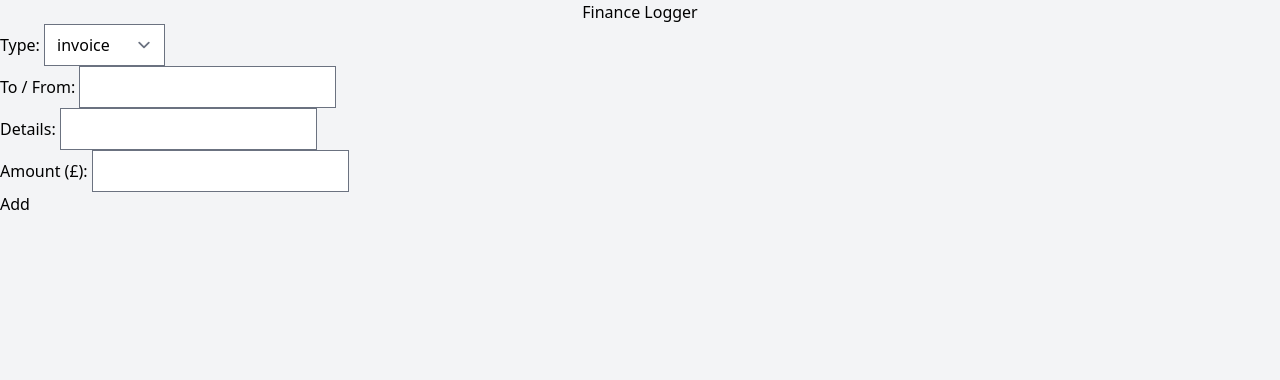
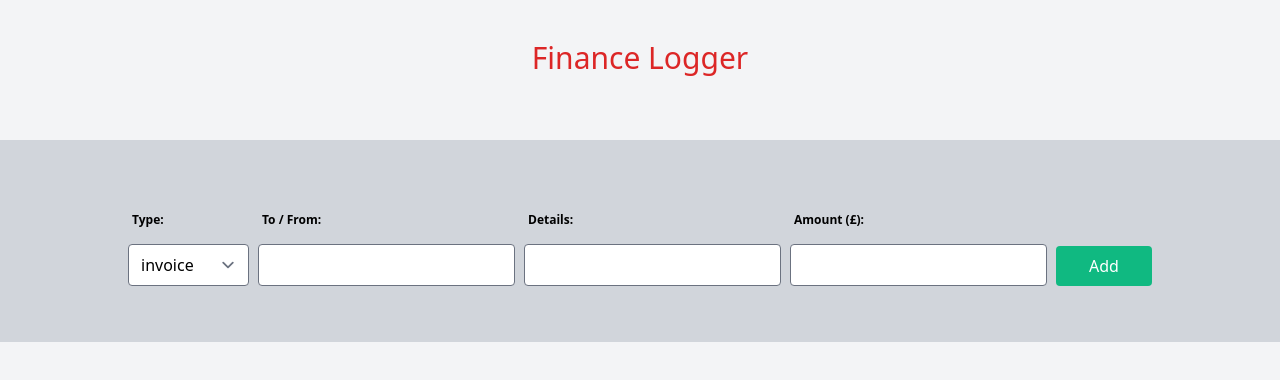
Before and after one commit to TannyWeb/TypeScript-money-tracker, a website built with webpack: page src/html/index.html in a window 1280 px wide. Built offline with nearby package versions, Linux system fonts and the light colour scheme.

Commit message:
tailwind design added to html

```diff
--- a/src/html/index.html
+++ b/src/html/index.html
@@ -11,36 +11,36 @@
 
 <body class="font-sans bg-gray-100">
   <div class="wrapper m-auto max-w-5xl">
-    <h1 class=" text-center">Finance Logger</h1>
+    <h1 class=" text-center text-red-600 my-10 text-3xl">Finance Logger</h1>
 
-    <ul class="item-list">
+    <ul class="item-list p-0 list-none">
 
     </ul>
 
   </div>
 
-  <footer>
-    <form action="" class="new-item-form">
-      <div class="field">
-        <label>Type:</label>
-        <select name="" id="type">
+  <footer class=" bg-gray-300 p-14 mt-16">
+    <form action="" class="new-item-form max-w-5xl m-auto text-left lg:flex lg:justify-between lg:items-center">
+      <div class="field inline-block">
+        <label class=" block font-bold text-xs my-4 ml-1">Type:</label>
+        <select name="" id="type" class="rounded">
           <option value="invoice">invoice</option>
           <option value="payment">Payment</option>
         </select>
       </div>
       <div class="field">
-        <label>To / From:</label>
-        <input type="text" id="tofrom">
+        <label class=" block font-bold text-xs my-4 ml-1">To / From:</label>
+        <input type="text" id="tofrom" class="rounded">
       </div>
       <div class="field">
-        <label>Details:</label>
-        <input type="text" id="details">
+        <label class=" block font-bold text-xs my-4 ml-1">Details:</label>
+        <input type="text" id="details" class="rounded">
       </div>
       <div class="field">
-        <label>Amount (£):</label>
-        <input type="text" id="amount">
+        <label class=" block font-bold text-xs my-4 ml-1">Amount (£):</label>
+        <input type="text" id="amount" class="rounded">
       </div>
-      <button>Add</button>
+      <button class=" text-white block bg-green-500 rounded w-24 p-2 mx-0 my-8  lg:my-0 lg:self-end">Add</button>
     </form>
   </footer>
 </body>
```
